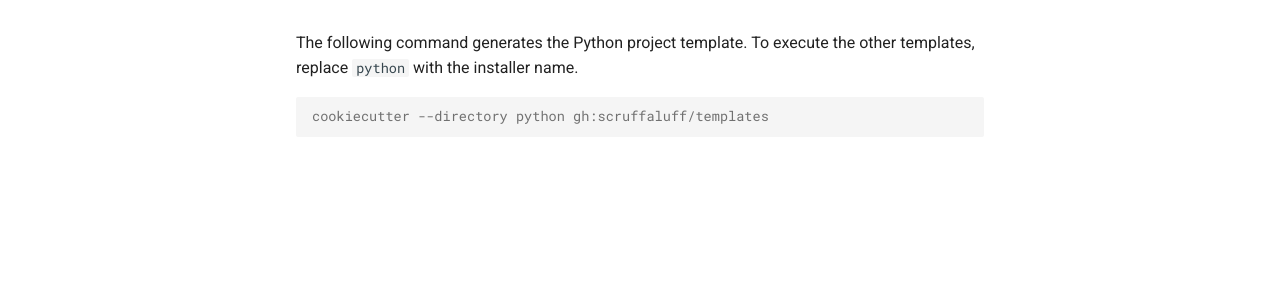
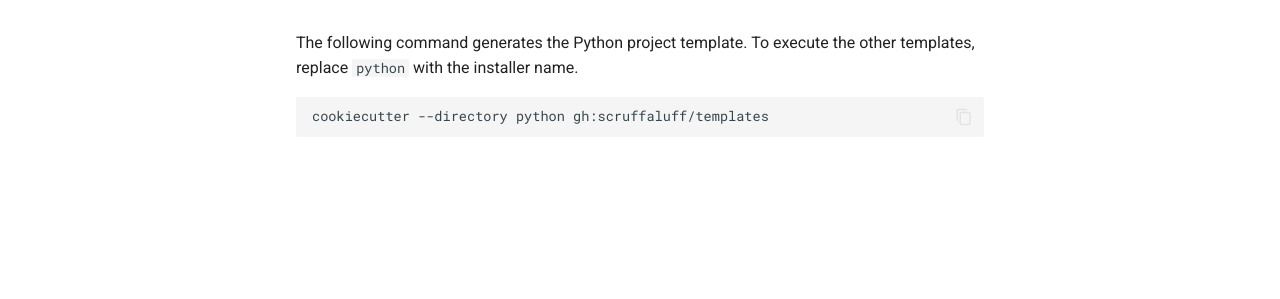
Before and after one commit to scruffaluff/templates, an MkDocs documentation site: the page built from doc/index.md, in a window 1280 px wide. Shown: the part 458-757 px from the top of the page. Built offline with MkDocs 1.6.1 and Material for MkDocs 9.7.7, drawn with Linux system fonts in a browser that asks for light colours; comment, search, counter and statistics services are not loaded.

Commit message:
Update Mkdocs configs

```diff
--- a/mkdocs.yml
+++ b/mkdocs.yml
@@ -10,29 +10,22 @@ extra:
     - icon: fontawesome/brands/github
       link: https://github.com/scruffaluff
     - icon: fontawesome/solid/envelope
-      link: mailto://macklan.weinstein@gmail.com
+      link: mailto:macklan.weinstein@gmail.com
 markdown_extensions:
   - admonition
-  - codehilite:
-      guess_lang: false
-      linenums: true
   - footnotes
-  - meta
   - pymdownx.arithmatex
-  - pymdownx.betterem:
-      smart_enable: all
+  - pymdownx.betterem
   - pymdownx.caret
   - pymdownx.critic
   - pymdownx.details
+  - pymdownx.highlight:
+      linenums: true
   - pymdownx.inlinehilite
-  - pymdownx.magiclink
-  - pymdownx.mark
   - pymdownx.smartsymbols
-  - pymdownx.superfences
+  - pymdownx.tabbed
   - pymdownx.tasklist:
       custom_checkbox: true
-  - pymdownx.tilde
-  - tables
   - toc:
       permalink: true
 plugins:
@@ -46,6 +39,7 @@ site_name: Templates
 site_url: https://scruffaluff.github.io/templates
 theme:
   features:
+    - content.code.copy
     - navigation.tabs
   name: material
   palette:
```
Also changed, not shown: 4 other files.
